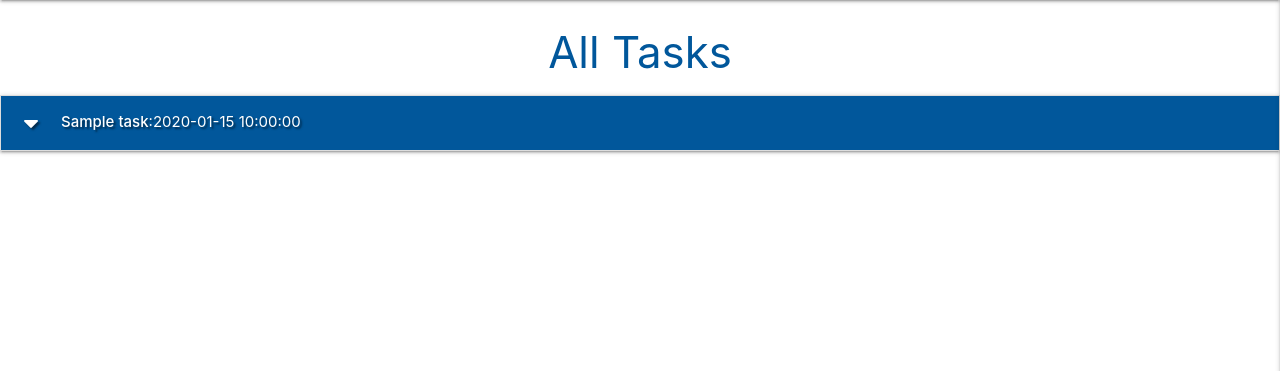
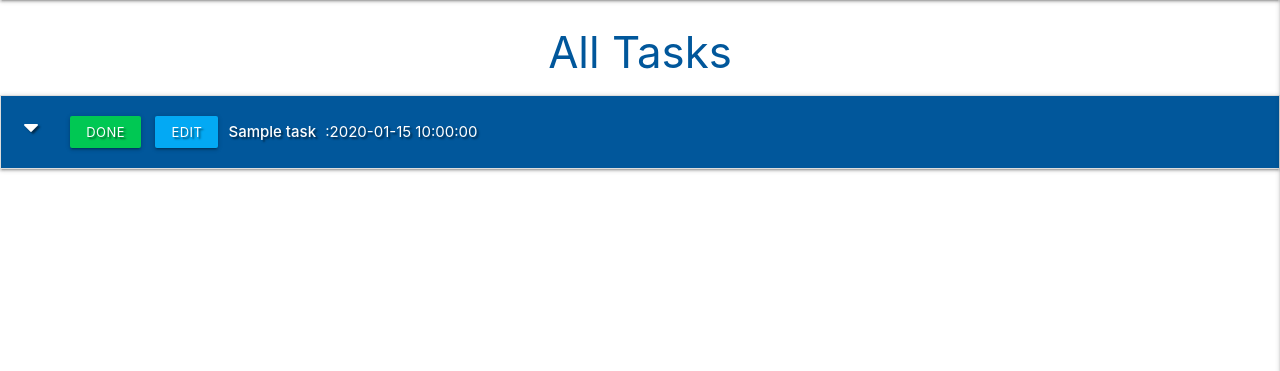
Before and after one commit to Tess2019/Flask_mini_project, a Flask app: page / in a window 1280 px wide. Shown: the part 64-435 px from the top of the page. Run offline with Flask 2, Linux system fonts and the light colour scheme; a database or web service that is not in the repository returns one stand-in record (values such as "Sample title"); some libraries are stand-ins or nearby versions.

Commit message:
add task edit/dine buttons

```diff
--- a/static/css/style.css
+++ b/static/css/style.css
@@ -5,3 +5,12 @@
 .flashes h4 {
     line-height: 2;
 }
+
+.btn-small {
+    margin: 5px;
+}
+
+.collapsible-header .col strong {
+    margin: 5px;
+    line-height: 42px;
+}
--- a/templates/tasks.html
+++ b/templates/tasks.html
@@ -6,12 +6,19 @@
     <ul class="collapsible">
         {% for task in tasks %}
         <li>
-            <div class="collapsible-header white-text light-blue darken-4 text-shadow"><i class="fas fa-caret-down"></i>
-                <strong>{{ task.task_name }}</strong> :{{ task.due_date }}
-                {% if task.is_urgent == "on" %}
-                    <i class="fas fa-exclamation-circle light-blue-text text-lighten-2 tooltipped"
-                    data-position="right" data-tooltip="URGENT!"></i>
+            <div class="collapsible-header white-text light-blue darken-4 text-shadow">
+                <div class="col s3">
+                    <i class="fas fa-caret-down"></i>
+                    <a href ="" class="btn-small green accent-4">Done</a>
+                    <a href ="" class="btn-small light-blue lighten">Edit</a>
+                </div>
+                <div class="col s9">
+                    <strong>{{ task.task_name }}</strong> :{{ task.due_date }}
+                    {% if task.is_urgent == "on" %}
+                        <i class="fas fa-exclamation-circle light-blue-text text-lighten-2 tooltipped"
+                            data-position="right" data-tooltip="URGENT!"></i>
                     {% endif %}
+                </div>
             </div>
             <div class="collapsible-body">
                 <strong>{{ task.category_name }}</strong>
```
